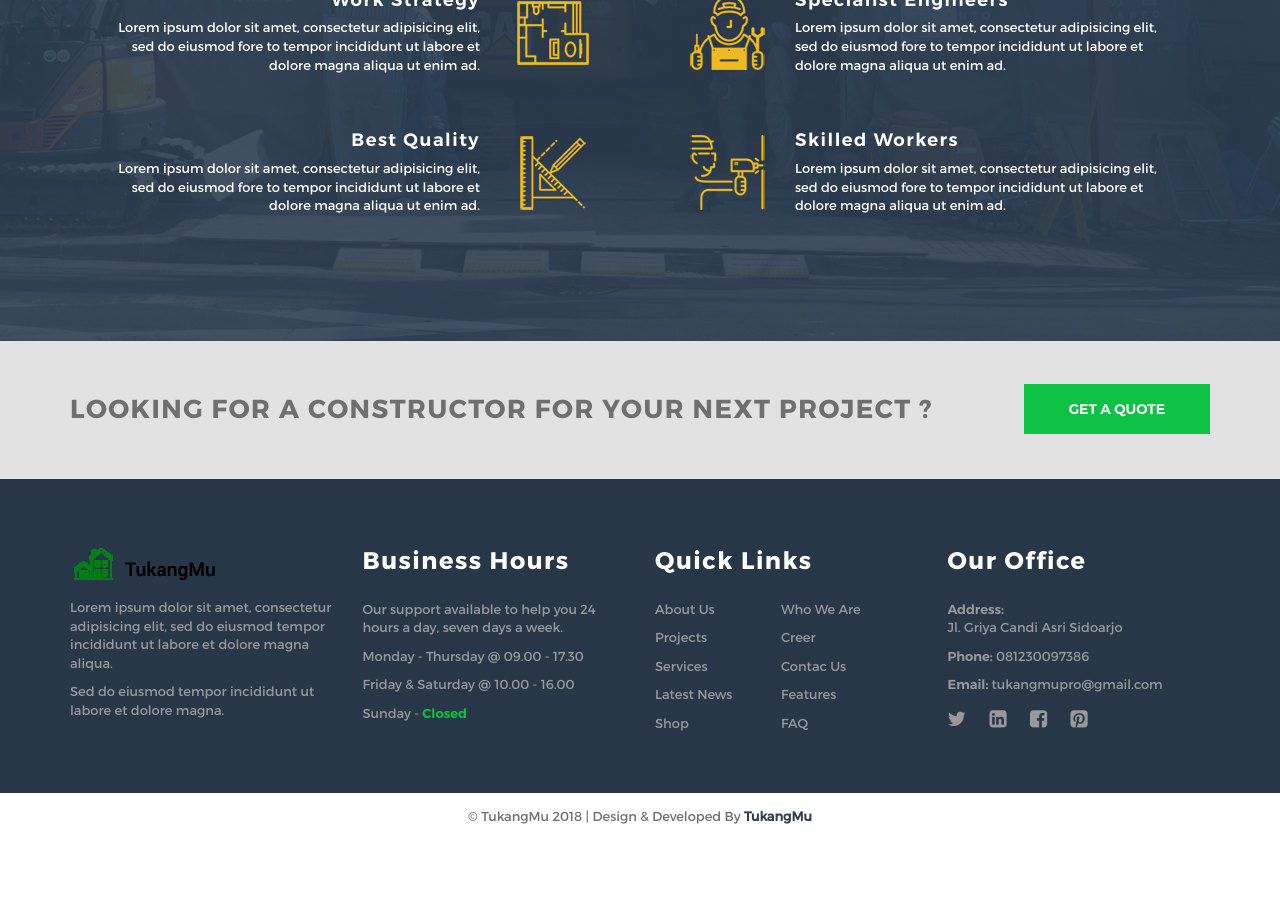
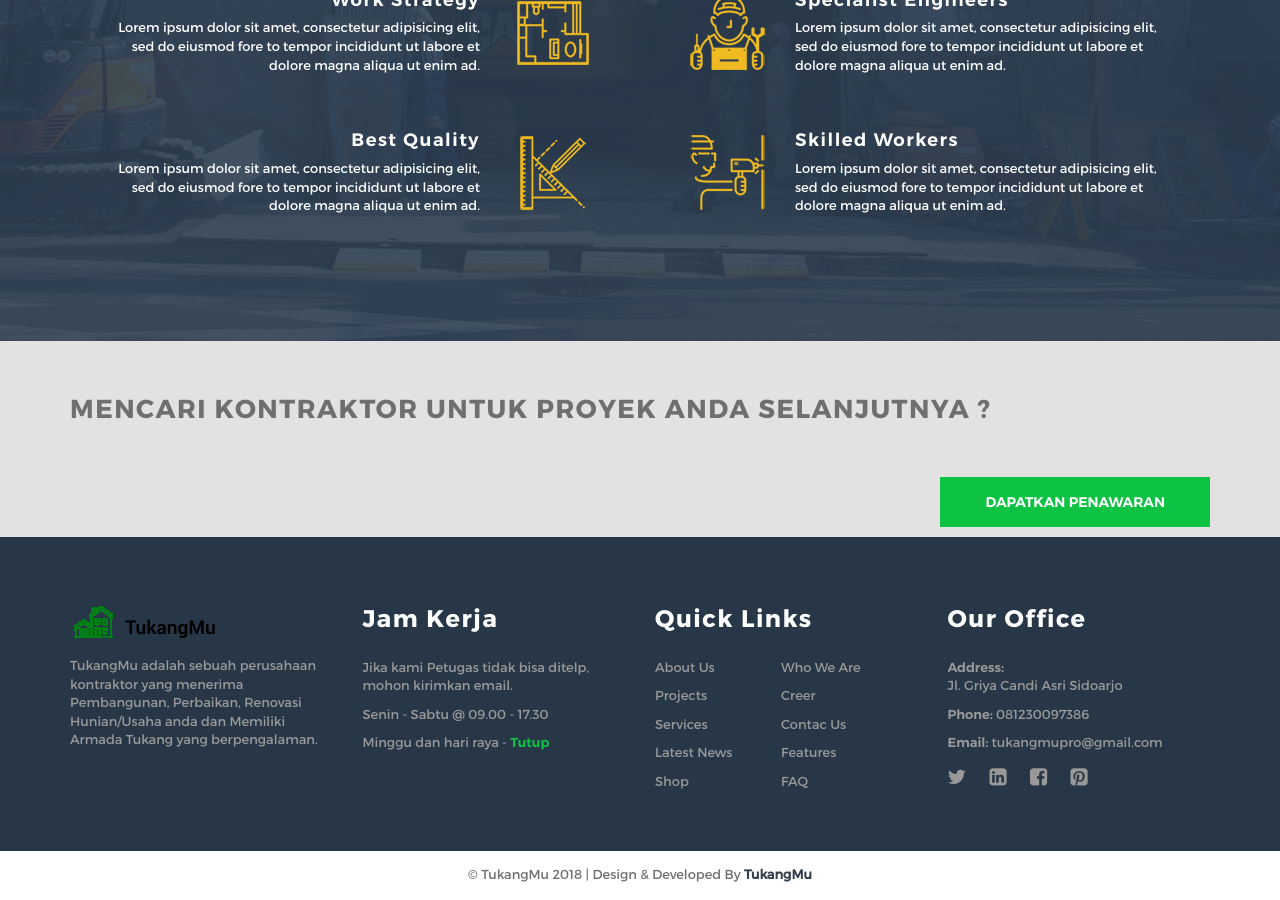
Before and after one commit to aksisoftsby/tukangmu, a Jekyll site: the page built from index.html, in a window 1280 px wide and 900 px high, scrolled down 1822 px. Built offline with Jekyll 4.4.1, drawn with Linux system fonts in a browser that asks for light colours; before the commit the page ends 2664 px from its top, so only the background shows below that; some of the changed text lies outside the part shown.

Commit message:
no message

```diff
--- a/_layouts/home.html
+++ b/_layouts/home.html
@@ -69,11 +69,11 @@
             <div class="col-sm-4">
               <div class="top-social pull-right">
                 <ul class="list-inline">
-                  <li><a href="index.html#"><i class="fa fa-twitter"></i></a></li>
-                  <li><a href="index.html#"><i class="fa fa-linkedin-square"></i></a></li>
-                  <li><a href="index.html#"><i class="fa fa-facebook-square"></i></a></li>
-                  <li><a href="index.html#"><i class="fa fa-skype"></i></a></li>
-                  <li><a href="index.html#"><i class="fa fa-pinterest-square"></i></a></li>
+                  <li><a href="#"><i class="fa fa-twitter"></i></a></li>
+                  <li><a href="#"><i class="fa fa-linkedin-square"></i></a></li>
+                  <li><a href="#"><i class="fa fa-facebook-square"></i></a></li>
+                  <li><a href="#"><i class="fa fa-skype"></i></a></li>
+                  <li><a href="#"><i class="fa fa-pinterest-square"></i></a></li>
                 </ul>
 
               </div>
@@ -96,8 +96,8 @@
             </div>
             <div class="collapse navbar-collapse" id="navbar-collapse">
               <ul class="nav navbar-nav navbar-right">
-                <li class="active"><a href="index.html">Home</a></li>
-                <li><a href="features.html">Features</a></li>
+                <li class="active"><a href="">Home</a></li>
+                <!-- <li><a href="features.html">Features</a></li>
                 <li><a href="about.html">About us</a></li>
                 <li><a href="service.html">Services</a></li>
                 <li><a href="project.html">Projects</a></li>
@@ -116,7 +116,7 @@
                     <li><a href="project-four.html">Project Page V-3</a></li>
                     <li><a href="project-details.html">Project Details</a></li>
                   </ul>
-                </li>
+                </li> -->
               </ul>
             </div>
           </div><!-- container -->
@@ -131,8 +131,8 @@
       <div class="call-to-action text-left">
         <div class="container">
           <div class="brand-info">
-            <h3>Looking for a constructor for your next project ?</h3>
-            <a href="about.html#" class="btn btn-primary">Get a Quote</a>
+            <h3>Mencari Kontraktor untuk Proyek anda selanjutnya ?</h3>
+            <a href="about.html#" class="btn btn-primary">Dapatkan Penawaran</a>
           </div>
         </div>
       </div>
@@ -144,20 +144,17 @@
           <div class="row">
             <div class="col-sm-3">
               <div class="contact-widget">
-
                 <img class="img-responsive" src="images/logo2.png?v=1" alt="Logo TukangMu">
-
-                <p>Lorem ipsum dolor sit amet, consectetur adipisicing elit, sed do eiusmod tempor incididunt ut labore et dolore magna aliqua.</p>
-                <p>Sed do eiusmod tempor incididunt ut labore et dolore magna.</p>
+                <p>TukangMu adalah sebuah perusahaan kontraktor yang menerima Pembangunan, Perbaikan, Renovasi Hunian/Usaha anda dan
+                  Memiliki Armada Tukang yang berpengalaman.</p>
               </div>
             </div>
             <div class="col-sm-3">
               <div class="contact-widget">
-                <h3>Business Hours</h3>
-                <p>Our support available to help you 24 hours a day, seven days a week.</p>
-                <p>Monday - Thursday @ 09.00 - 17.30</p>
-                <p>Friday & Saturday @ 10.00 - 16.00</p>
-                <p>Sunday - <span> Closed </span></p>
+                <h3>Jam Kerja</h3>
+                <p>Jika kami Petugas tidak bisa ditelp, mohon kirimkan email.</p>
+                <p>Senin - Sabtu @ 09.00 - 17.30</p>
+                <p>Minggu dan hari raya - <span> Tutup </span></p>
               </div>
             </div>
             <div class="col-sm-3">
```
